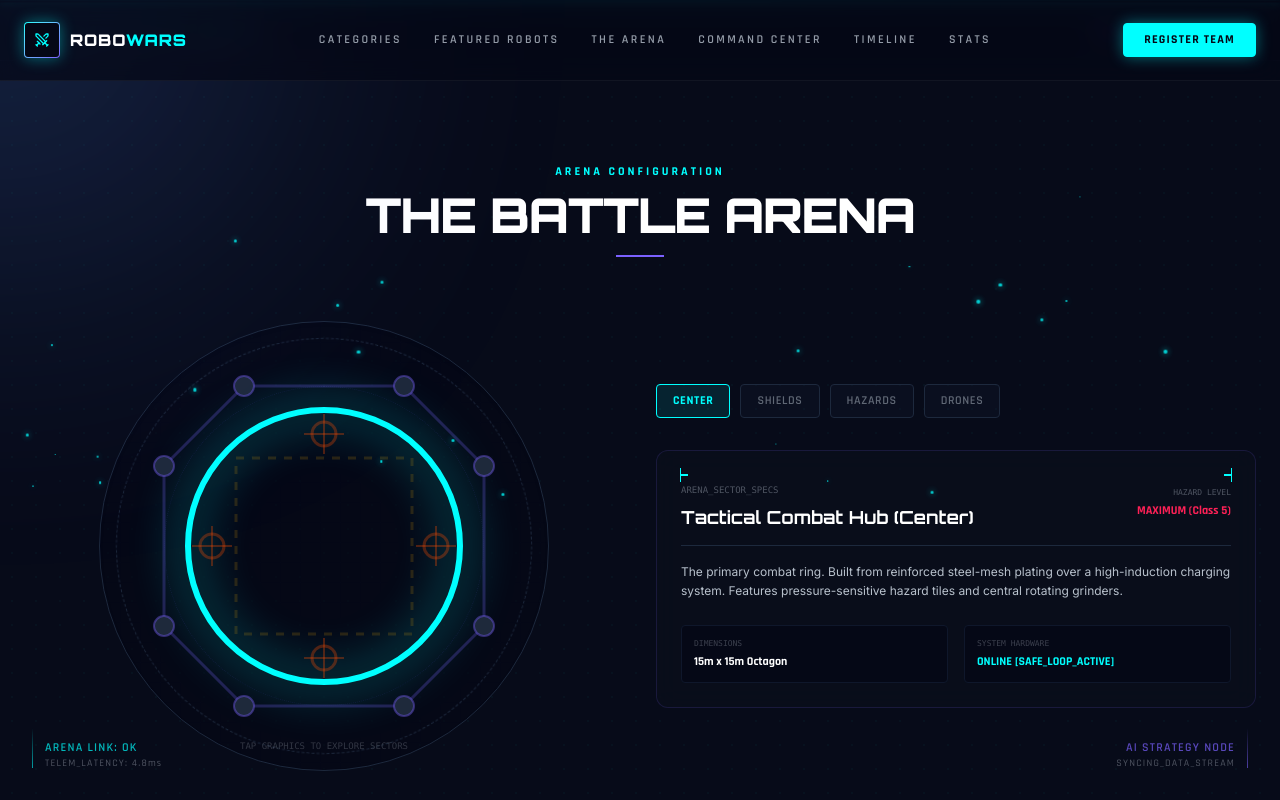
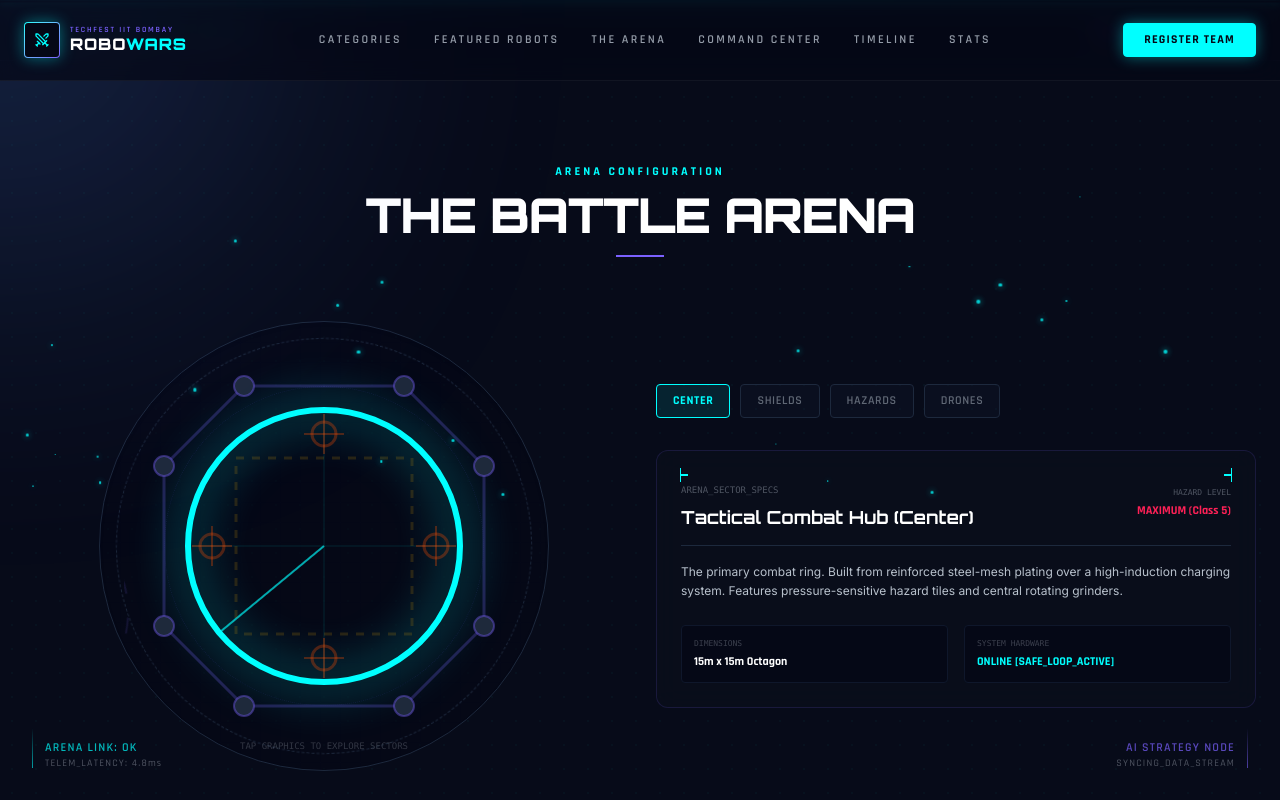
Before and after one commit to JatinRajvani/Robo_wars_cyborg_theme, a React (Vite) app in the folder vite_app/: page / in a window 1280 px wide. Both pictures are taken after a click on the button "CENTER". Shown: the part 2346-3146 px from the top of the page. Built offline with nearby package versions, Linux system fonts and the light colour scheme.

Commit message:
updating the timeline and battel arena design

```diff
--- a/vite_app/index.html
+++ b/vite_app/index.html
@@ -4,8 +4,8 @@
     <meta charset="UTF-8" />
     <link rel="icon" type="image/svg+xml" href="/favicon.svg" />
     <meta name="viewport" content="width=device-width, initial-scale=1.0" />
-    <title>ROBO WARS 2026 | India's Largest Robotics Championship</title>
-    <meta name="description" content="Step into the future of robotics and AI combat. Register for ROBO WARS 2026, the elite arena for automated warfare, drone leagues, and tactical robotic engineering." />
+    <title>ROBO WARS 2026 | Techfest, IIT Bombay</title>
+    <meta name="description" content="Step into the future of robotics and AI combat. Register for ROBO WARS 2026, the elite arena for automated warfare, organized by Techfest, IIT Bombay." />
     <!-- Google Fonts -->
     <link rel="preconnect" href="https://fonts.googleapis.com">
     <link rel="preconnect" href="https://fonts.gstatic.com" crossorigin>
--- a/vite_app/src/App.jsx
+++ b/vite_app/src/App.jsx
@@ -82,9 +82,14 @@ export default function App() {
                 <Swords className="w-4 h-4 text-[#00ffff] group-hover:rotate-12 transition-transform" />
               </div>
             </div>
-            <span className="font-orbitron font-black tracking-wider text-sm md:text-base text-white">
-              ROBO<span className="text-[#00ffff]">WARS</span>
-            </span>
+            <div className="flex flex-col">
+              <span className="font-rajdhani text-[8px] tracking-[0.22em] font-semibold text-[#7b61ff] uppercase -mb-1">
+                TECHFEST IIT BOMBAY
+              </span>
+              <span className="font-orbitron font-black tracking-wider text-sm md:text-base text-white">
+                ROBO<span className="text-[#00ffff]">WARS</span>
+              </span>
+            </div>
           </a>
 
           {/* Desktop Navigation Links */}
@@ -179,7 +184,7 @@ export default function App() {
             className="inline-flex items-center gap-2 px-3.5 py-1.5 rounded-full border border-[#00ffff]/20 bg-[#00ffff]/5 font-rajdhani text-[11px] font-bold tracking-[0.2em] text-[#00ffff] uppercase mb-8 shadow-[0_0_15px_rgba(0,255,255,0.08)]"
           >
             <span className="w-1.5 h-1.5 rounded-full bg-[#00ffff] animate-pulse" />
-            India's Largest Robotics Championship
+            TECHFEST IIT BOMBAY PRESENTS ROBOWARS
           </motion.div>
 
           {/* Main Title Heading */}
@@ -427,6 +432,34 @@ export default function App() {
                     strokeWidth="0.75"
                   />
 
+                  {/* Dynamic Sonar / Laser Scanning Line */}
+                  <line
+                    x1="50"
+                    y1="50"
+                    x2="50"
+                    y2="16"
+                    stroke="#00ffff"
+                    strokeWidth="0.5"
+                    opacity="0.65"
+                    className="origin-[50px_50px] animate-[hud-rotate_6s_linear_infinite]"
+                  />
+
+                  {/* Radar grid coordinates lines */}
+                  <line x1="50" y1="16" x2="50" y2="84" stroke="rgba(0,255,255,0.06)" strokeWidth="0.5" />
+                  <line x1="16" y1="50" x2="84" y2="50" stroke="rgba(0,255,255,0.06)" strokeWidth="0.5" />
+
+                  {/* Animated rotating interior tracer circle */}
+                  <circle
+                    cx="50"
+                    cy="50"
+                    r="25"
+                    fill="none"
+                    stroke="rgba(123, 97, 255, 0.12)"
+                    strokeWidth="0.5"
+                    strokeDasharray="4 6"
+                    className="animate-[hud-rotate_12s_linear_infinite_reverse]"
+                  />
+
                   {/* Active Arena Area Circle */}
                   <circle
                     cx="50"
@@ -473,7 +506,7 @@ export default function App() {
                   ].map((node, i) => (
                     <g
                       key={i}
-                      className="cursor-pointer transition-all duration-300"
+                      className="cursor-pointer transition-all duration-300 animate-[pulse_2s_infinite]"
                       onClick={() => setSelectedArenaPart("hazards")}
                     >
                       <circle
@@ -761,12 +794,12 @@ export default function App() {
         <div className="absolute -right-64 top-1/2 -translate-y-1/2 w-96 h-96 rounded-full bg-[#00ffff]/10 blur-[120px]" />
 
         <div className="max-w-4xl mx-auto px-6 relative z-10 text-center flex flex-col items-center">
-          <span className="font-rajdhani text-xs font-bold tracking-[0.3em] text-[#00ffff] uppercase">ARE YOU READY FOR THE CLASH?</span>
+          <span className="font-rajdhani text-xs font-bold tracking-[0.3em] text-[#00ffff] uppercase">TECHFEST, IIT BOMBAY</span>
           <h2 className="font-orbitron font-black text-3xl md:text-6xl text-white tracking-tight mt-4 leading-tight uppercase">
             ARE YOU READY FOR <br />ROBO WARS 2026?
           </h2>
           <p className="max-w-2xl font-inter text-xs md:text-sm text-[#b8c1cc] leading-relaxed mt-6 mb-10">
-            Join the next generation of robotics innovators and compete in India's most advanced robotics championship. Create. Compete. Dominate.
+            Join the next generation of robotics innovators and compete in India's most advanced robotics championship at Techfest, IIT Bombay. Create. Compete. Dominate.
           </p>
 
           <div className="flex flex-col sm:flex-row gap-4 w-full sm:w-auto">
@@ -798,7 +831,7 @@ export default function App() {
       {/* 13. FOOTER */}
       <footer className="bg-[#050816] border-t border-slate-950 py-12 relative z-10 text-center">
         <div className="max-w-7xl mx-auto px-6 flex flex-col md:flex-row items-center justify-between gap-6 font-rajdhani text-xs tracking-[0.2em] font-semibold text-[#b8c1cc]/50">
-          <div>© 2026 ROBO WARS INC. ALL SECURITY CREDENTIALS SECURED.</div>
+          <div>© 2026 TECHFEST, IIT BOMBAY. ROBOWARS DIVISION. ALL RIGHTS RESERVED.</div>
           <div className="flex gap-6">
             <a href="#" className="hover:text-white transition-colors">OS MODULE</a>
             <a href="#" className="hover:text-white transition-colors">SECURITY KEYS</a>
@@ -952,7 +985,7 @@ export default function App() {
                     <div className="absolute right-3 top-3 w-1.5 h-1.5 rounded-full bg-emerald-500 animate-pulse" />
 
                     <div className="border-b border-slate-800/80 pb-2 mb-3 flex justify-between text-[8px] text-[#b8c1cc]/40">
-                      <span>ROBO WARS SECURITY DEPT</span>
+                      <span>TECHFEST IIT BOMBAY // ROBOWARS</span>
                       <span>SECURE LOG: ON</span>
                     </div>
 
--- a/vite_app/src/components/Timeline.jsx
+++ b/vite_app/src/components/Timeline.jsx
@@ -1,5 +1,5 @@
 import { useRef } from "react";
-import { motion, useScroll, useSpring } from "framer-motion";
+import { motion, useScroll, useSpring, useTransform } from "framer-motion";
 import { Calendar, Cpu, Trophy, Swords, Zap, Users } from "lucide-react";
 
 const TIMELINE_STEPS = [
@@ -69,6 +69,8 @@ export default function Timeline() {
     restDelta: 0.001,
   });
 
+  const indicatorTop = useTransform(scaleY, [0, 1], ["0%", "100%"]);
+
   return (
     <div ref={containerRef} className="relative w-full max-w-4xl mx-auto py-12 px-4 md:px-0">
       {/* Central Progress Line */}
@@ -76,6 +78,14 @@ export default function Timeline() {
         <motion.div
           className="absolute top-0 bottom-0 left-0 right-0 origin-top bg-gradient-to-b from-[#00ffff] via-[#7b61ff] to-[#ffb700]"
           style={{ scaleY }}
+        />
+        {/* Glowing circuit traveler signal dot */}
+        <motion.div
+          className="absolute w-3 h-3 rounded-full bg-[#00ffff] -translate-x-1/2 z-20 pointer-events-none"
+          style={{
+            top: indicatorTop,
+            boxShadow: "0 0 8px #00ffff, 0 0 16px #00ffff",
+          }}
         />
       </div>
 
@@ -128,10 +138,10 @@ export default function Timeline() {
                       </h4>
                     </div>
                     <div
-                      className="p-2 rounded border border-slate-800 bg-slate-900/60"
+                      className="p-2 rounded border border-slate-800 bg-slate-900/60 group-hover:border-[#00ffff]/30 group-hover:shadow-[0_0_8px_rgba(0,255,255,0.15)] transition-all duration-300"
                       style={{ color: step.color }}
                     >
-                      <Icon className="w-4 h-4" />
+                      <Icon className="w-4 h-4 group-hover:rotate-[360deg] transition-transform duration-700 ease-out" />
                     </div>
                   </div>
 
```
Also changed, not shown: vite_app/src/components/CommandCenter.jsx (+56 -0 lines).
